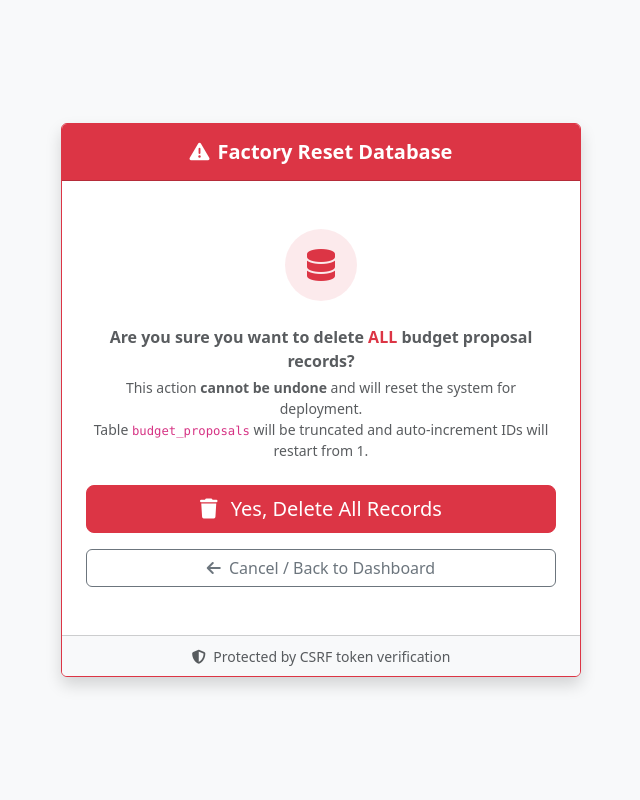
After one commit to PaelMacalinao/PHO_BUDGETING, a PHP site: page /reset.php in a window 1280 px wide. The commit adds this page. Shown: the whole page, without its empty margins (319-959 px from the left). Run offline with PHP 8.4, Linux system fonts and the light colour scheme; some libraries are stand-ins or nearby versions.

Commit message:
Fixed some bugs and create reset.php

```diff
--- /dev/null
+++ b/reset.php
@@ -0,0 +1,171 @@
+<?php
+/**
+ * PHO Budgeting System — Factory Reset
+ * Truncates the budget_proposals table to clear all test data.
+ *
+ * Tech: PHP 8 + PDO | Bootstrap 5 | FontAwesome | SweetAlert2
+ */
+
+// ──────────────────────────────────────────────
+// DATABASE CONNECTION
+// ──────────────────────────────────────────────
+$DB_HOST    = '127.0.0.1';
+$DB_NAME    = 'pho_budgeting';
+$DB_USER    = 'root';
+$DB_PASS    = '';
+$DB_CHARSET = 'utf8mb4';
+
+function getConnection(): PDO
+{
+    global $DB_HOST, $DB_NAME, $DB_USER, $DB_PASS, $DB_CHARSET;
+    static $pdo = null;
+    if ($pdo === null) {
+        $dsn = "mysql:host={$DB_HOST};dbname={$DB_NAME};charset={$DB_CHARSET}";
+        $pdo = new PDO($dsn, $DB_USER, $DB_PASS, [
+            PDO::ATTR_ERRMODE            => PDO::ERRMODE_EXCEPTION,
+            PDO::ATTR_DEFAULT_FETCH_MODE => PDO::FETCH_ASSOC,
+            PDO::ATTR_EMULATE_PREPARES   => false,
+        ]);
+    }
+    return $pdo;
+}
+
+// ──────────────────────────────────────────────
+// HANDLE TRUNCATE (POST only)
+// ──────────────────────────────────────────────
+$success = false;
+$error   = null;
+
+if ($_SERVER['REQUEST_METHOD'] === 'POST') {
+    // Validate CSRF token
+    session_start();
+    $token = $_POST['_token'] ?? '';
+    if (!hash_equals($_SESSION['reset_token'] ?? '', $token)) {
+        $error = 'Invalid or expired security token. Please go back and try again.';
+    } else {
+        try {
+            $pdo = getConnection();
+            $pdo->exec('TRUNCATE TABLE budget_proposals');
+            $success = true;
+        } catch (PDOException $e) {
+            error_log('Reset DB Error: ' . $e->getMessage());
+            $error = 'A database error occurred. Please check your configuration.';
+        }
+    }
+    // Consume the token so it can't be reused
+    unset($_SESSION['reset_token']);
+} else {
+    // Generate CSRF token for the form
+    session_start();
+    $_SESSION['reset_token'] = bin2hex(random_bytes(32));
+}
+?>
+<!DOCTYPE html>
+<html lang="en">
+<head>
+    <meta charset="UTF-8">
+    <meta name="viewport" content="width=device-width, initial-scale=1.0">
+    <title>Factory Reset — 2026 Conso Proposal V3</title>
+
+    <!-- Bootstrap 5 CSS -->
+    <link rel="stylesheet" href="https://cdn.jsdelivr.net/npm/bootstrap@5.3.3/dist/css/bootstrap.min.css" />
+
+    <!-- FontAwesome 6 -->
+    <link rel="stylesheet" href="https://cdnjs.cloudflare.com/ajax/libs/font-awesome/6.5.1/css/all.min.css"
+          integrity="sha512-DTOQO9RWCH3ppGqcWaEA1BIZOC6xxalwEsw9c2QQeAIftl+Vegovlnee1c9QX4TctnWMn13TZye+giMm8e2LwA=="
+          crossorigin="anonymous" referrerpolicy="no-referrer"/>
+
+    <!-- SweetAlert2 -->
+    <script src="https://cdn.jsdelivr.net/npm/sweetalert2@11"></script>
+</head>
+
+<body class="bg-light">
+
+<div class="vh-100 d-flex justify-content-center align-items-center px-3">
+
+    <?php if ($success): ?>
+    <!-- ════════════════ SUCCESS STATE ════════════════ -->
+    <div class="card border-success shadow" style="max-width:480px;width:100%">
+        <div class="card-body text-center py-5 px-4">
+            <div class="bg-success bg-opacity-10 rounded-circle d-inline-flex align-items-center justify-content-center mb-4"
+                 style="width:72px;height:72px">
+                <i class="fa-solid fa-check text-success" style="font-size:2rem"></i>
+            </div>
+            <h4 class="fw-bold text-success mb-2">Reset Complete</h4>
+            <p class="text-muted mb-4">
+                All budget proposal records have been deleted and auto-increment IDs have been reset.
+                The system is ready for production deployment.
+            </p>
+            <a href="index.php" class="btn btn-success px-4">
+                <i class="fa-solid fa-arrow-left me-1"></i> Back to Dashboard
+            </a>
+        </div>
+    </div>
+
+    <script>
+        document.addEventListener('DOMContentLoaded', () => {
+            Swal.fire({
+                icon: 'success',
+                title: 'Database Reset!',
+                text: 'All records have been deleted. The system is clean.',
+                confirmButtonColor: '#198754',
+            });
+        });
+    </script>
+
+    <?php elseif ($error): ?>
+    <!-- ════════════════ ERROR STATE ════════════════ -->
+    <div class="card border-danger shadow" style="max-width:480px;width:100%">
+        <div class="card-body text-center py-5 px-4">
+            <div class="bg-danger bg-opacity-10 rounded-circle d-inline-flex align-items-center justify-content-center mb-4"
+                 style="width:72px;height:72px">
+                <i class="fa-solid fa-xmark text-danger" style="font-size:2rem"></i>
+            </div>
+            <h4 class="fw-bold text-danger mb-2">Reset Failed</h4>
+            <p class="text-muted mb-4"><?= htmlspecialchars($error, ENT_QUOTES, 'UTF-8') ?></p>
+            <a href="reset.php" class="btn btn-outline-danger me-2">
+                <i class="fa-solid fa-rotate-left me-1"></i> Try Again
+            </a>
+            <a href="index.php" class="btn btn-secondary">
+                <i class="fa-solid fa-arrow-left me-1"></i> Dashboard
+            </a>
+        </div>
+    </div>
+
+    <?php else: ?>
+    <!-- ════════════════ CONFIRMATION STATE ════════════════ -->
+    <div class="card border-danger shadow" style="max-width:520px;width:100%">
+        <div class="card-header bg-danger text-white text-center py-3">
+            <h5 class="mb-0 fw-bold"><i class="fa-solid fa-triangle-exclamation me-2"></i>Factory Reset Database</h5>
+        </div>
+        <div class="card-body text-center py-5 px-4">
+            <div class="bg-danger bg-opacity-10 rounded-circle d-inline-flex align-items-center justify-content-center mb-4"
+                 style="width:72px;height:72px">
+                <i class="fa-solid fa-database text-danger" style="font-size:2rem"></i>
+            </div>
+            <p class="text-muted mb-1 fw-semibold">Are you sure you want to delete <span class="text-danger fw-bold">ALL</span> budget proposal records?</p>
+            <p class="text-muted small mb-4">
+                This action <strong>cannot be undone</strong> and will reset the system for deployment.<br>
+                Table <code>budget_proposals</code> will be truncated and auto-increment IDs will restart from 1.
+            </p>
+
+            <form method="POST" action="reset.php">
+                <input type="hidden" name="_token" value="<?= htmlspecialchars($_SESSION['reset_token'], ENT_QUOTES, 'UTF-8') ?>">
+                <button type="submit" class="btn btn-danger btn-lg px-4 mb-3 w-100">
+                    <i class="fa-solid fa-trash me-2"></i> Yes, Delete All Records
+                </button>
+            </form>
+            <a href="index.php" class="btn btn-outline-secondary px-4 w-100">
+                <i class="fa-solid fa-arrow-left me-1"></i> Cancel / Back to Dashboard
+            </a>
+        </div>
+        <div class="card-footer bg-light text-center py-2">
+            <small class="text-muted"><i class="fa-solid fa-shield-halved me-1"></i> Protected by CSRF token verification</small>
+        </div>
+    </div>
+    <?php endif; ?>
+
+</div>
+
+</body>
+</html>
```
Also changed, not shown: create.php (+34 -55 lines), index.php (+37 -14 lines).
